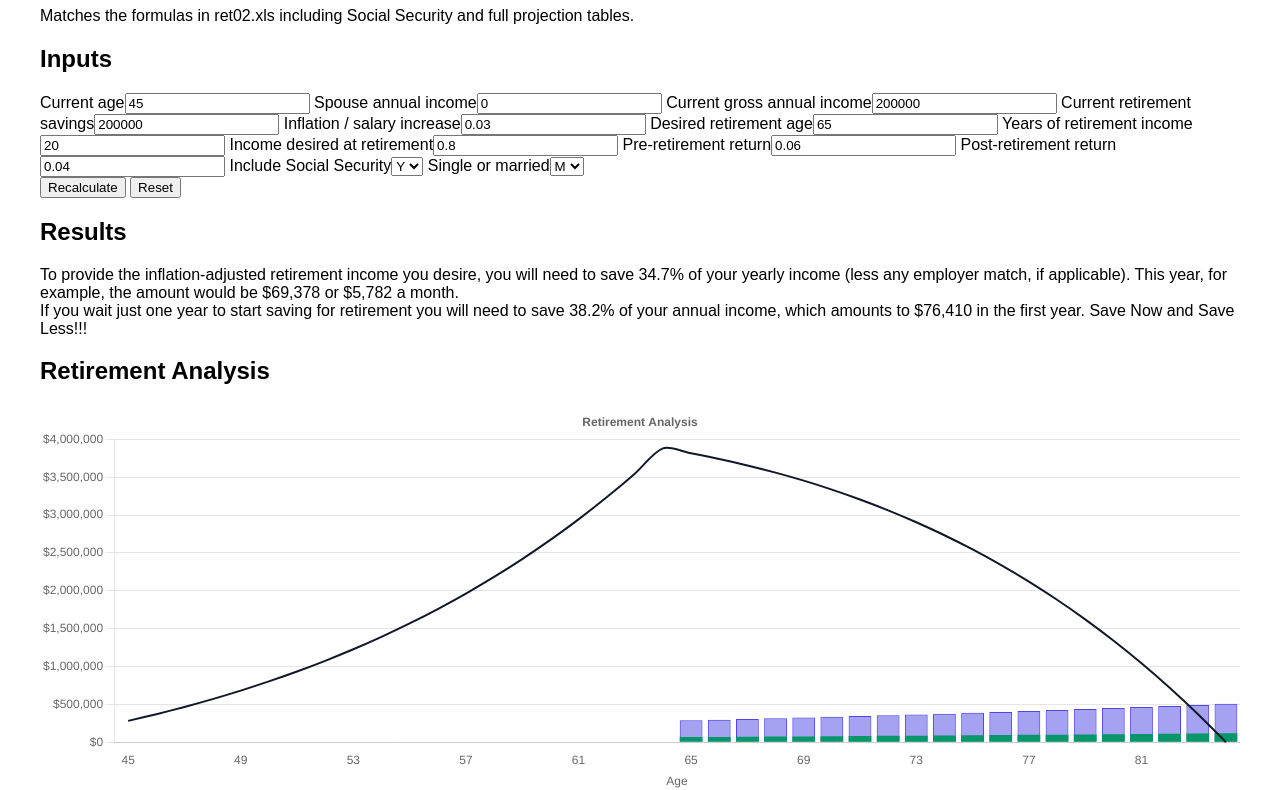
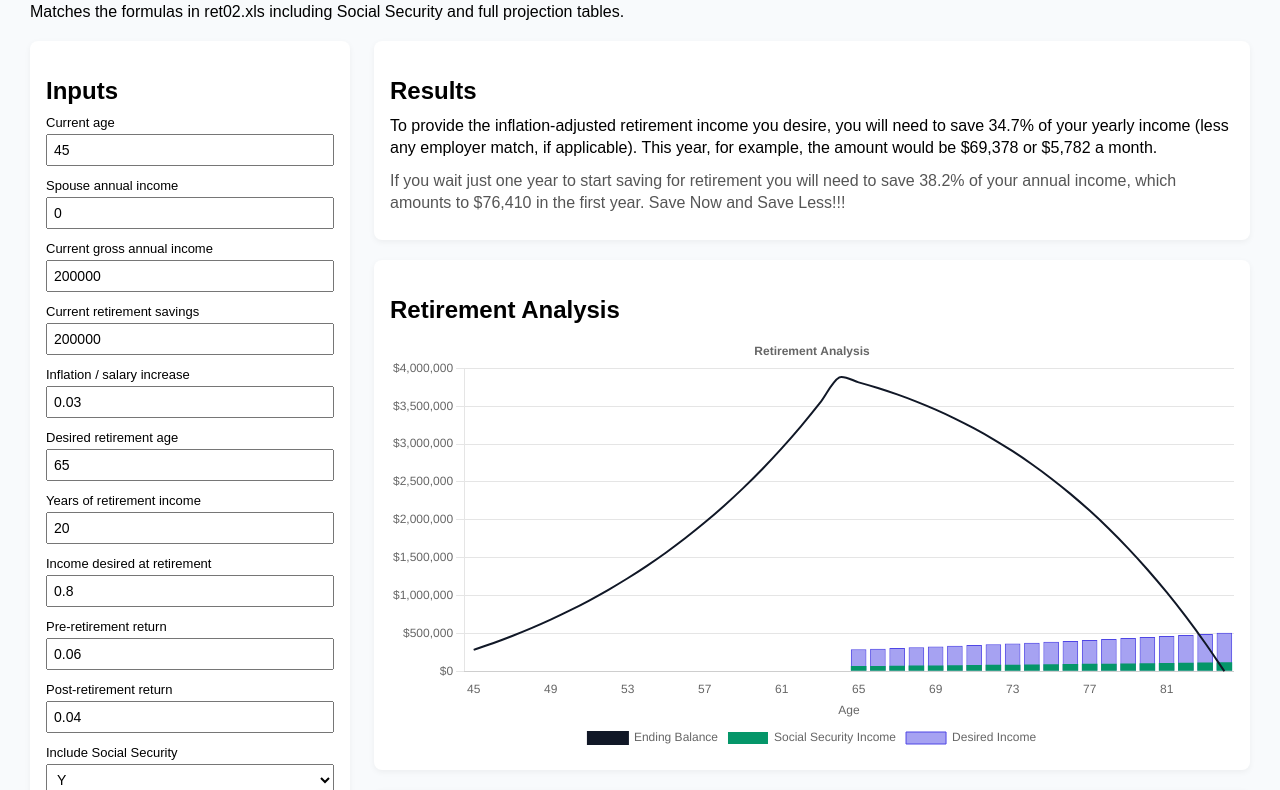
Before and after one commit to brockbank9/calculators, a plain HTML site: page ret02-calculator/index.html in a window 1280 px wide. Shown: the part 131-921 px from the top of the page. Drawn offline with nearby package versions, Linux system fonts and the light colour scheme.

Commit message:
Add two-column layout styling

```diff
--- a/ret02-calculator/styles.css
+++ b/ret02-calculator/styles.css
@@ -1,13 +1,87 @@
-body { font-family: Arial; margin: 40px; }
-h1 { color: #333; }
+body {
+  font-family: Arial;
+  margin: 0;
+  background: #f8fafc;
+}
+
+.page {
+  padding: 20px 30px;
+}
+
+.hero {
+  margin-bottom: 20px;
+}
+
+.workspace {
+  display: grid;
+  grid-template-columns: 320px 1fr;
+  gap: 24px;
+}
+
+.panel {
+  background: #ffffff;
+  padding: 16px;
+  border-radius: 8px;
+  box-shadow: 0 2px 6px rgba(0,0,0,0.05);
+}
+
+.sidebar {
+  height: fit-content;
+}
+
+.input-list label {
+  display: flex;
+  flex-direction: column;
+  margin-bottom: 12px;
+  font-size: 13px;
+}
+
+.input-list input,
+.input-list select {
+  margin-top: 4px;
+  padding: 6px;
+  font-size: 14px;
+}
+
+.actions {
+  margin-top: 12px;
+  display: flex;
+  gap: 10px;
+}
+
+.main-column {
+  display: flex;
+  flex-direction: column;
+  gap: 20px;
+}
 
 .chart-container {
   position: relative;
   width: 100%;
   height: 420px;
-  min-height: 420px;
 }
 
 #projectionChart {
   display: block;
 }
+
+.table-wrap {
+  overflow-x: auto;
+}
+
+h1 {
+  color: #333;
+}
+
+h2 {
+  margin-bottom: 10px;
+}
+
+.message {
+  margin-bottom: 10px;
+  line-height: 1.4;
+}
+
+.message.subtle {
+  color: #555;
+}
```
